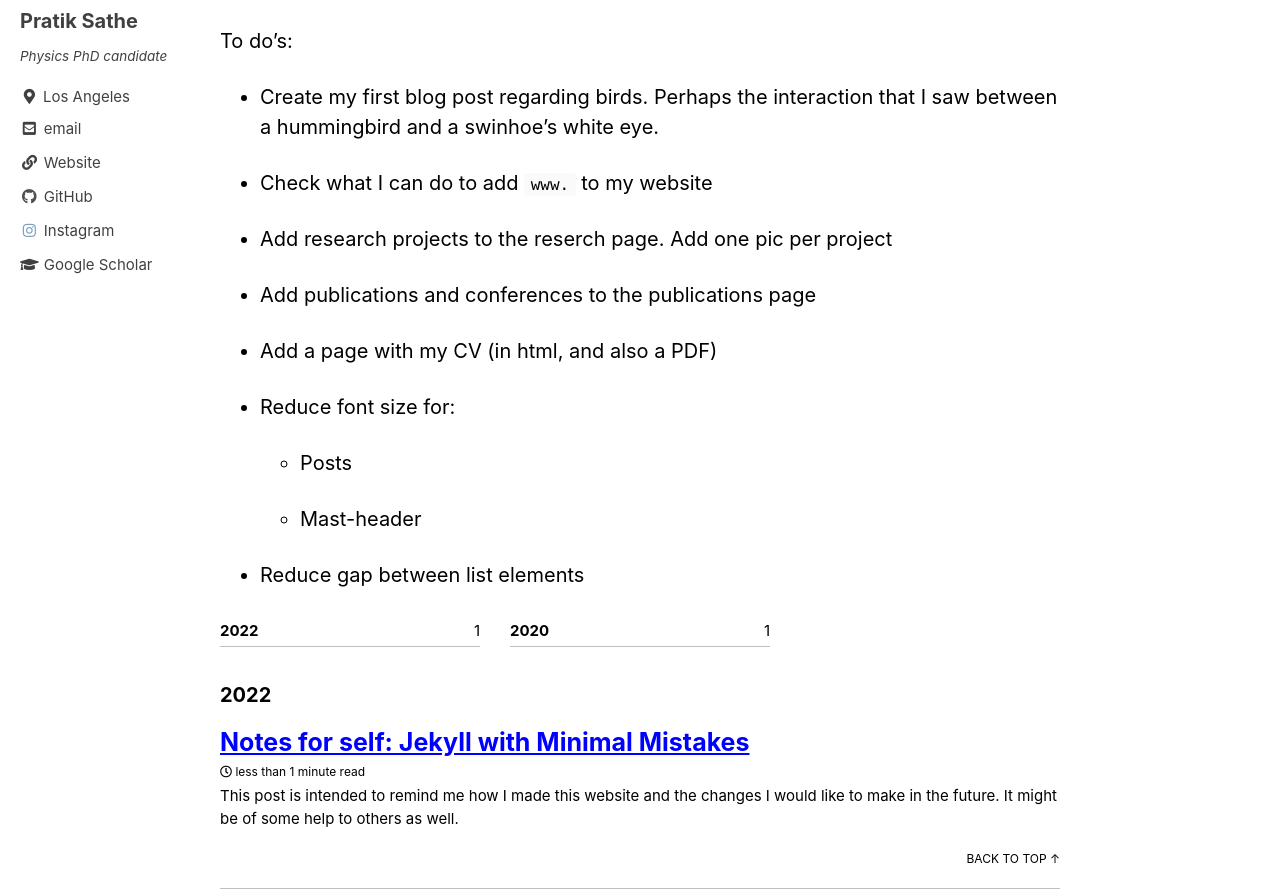
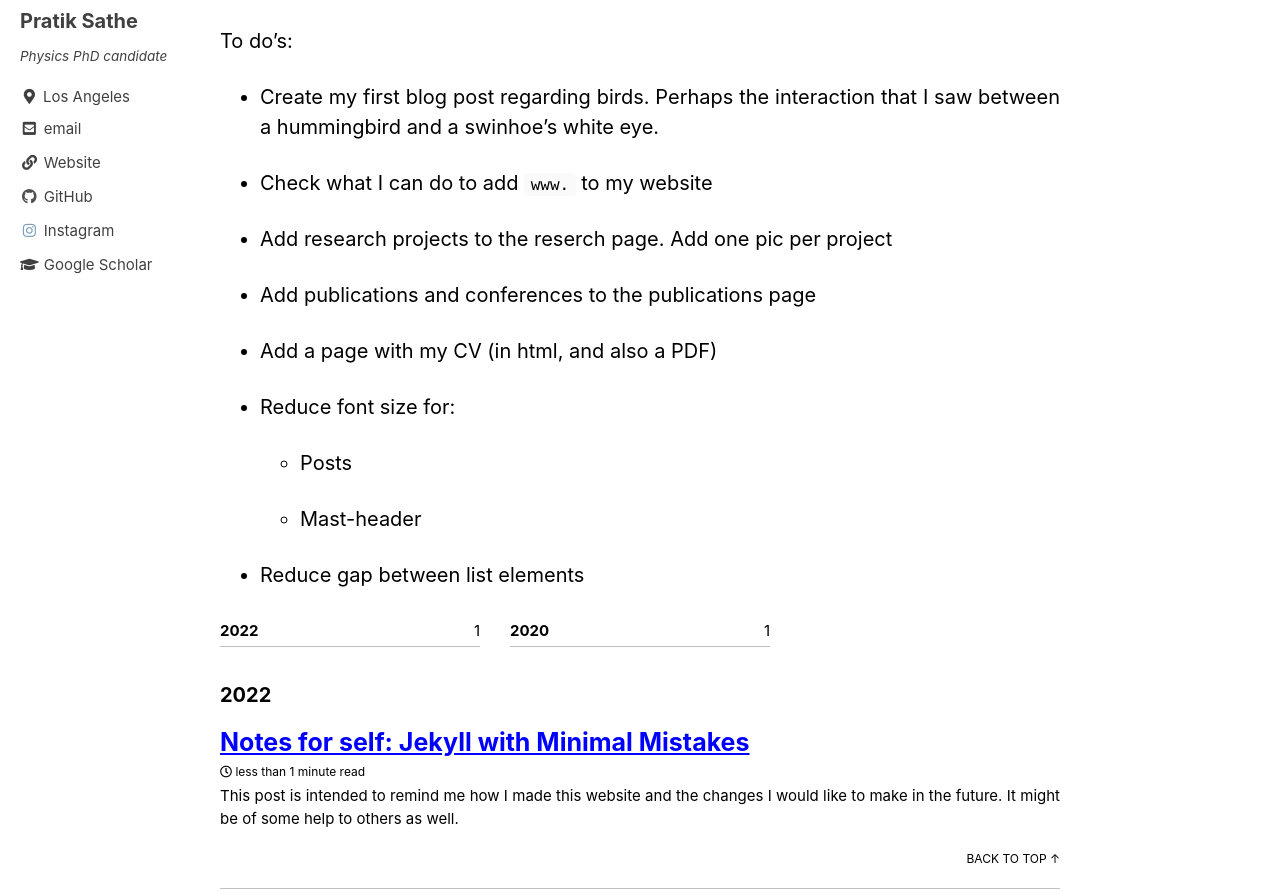
Before and after one commit to PratikSathe/PratikSathe.github.io, a Jekyll site: the page built from _posts/2022-03-21-notes-self-jekyll.markdown, in a window 1280 px wide and 1400 px high. Shown: the part 246-1140 px from the top of the window. Built offline with Jekyll 4.4.1, drawn with Linux system fonts in a browser that asks for light colours; cached includes are drawn as plain includes.

Commit message:
text justification

```diff
--- a/_sass/minimal-mistakes/_page.scss
+++ b/_sass/minimal-mistakes/_page.scss
@@ -565,3 +565,11 @@ body {
     }
   }
 }
+
+
+
+/* Added this for text justification */
+
+p {
+  text-align: justify;
+}
```
